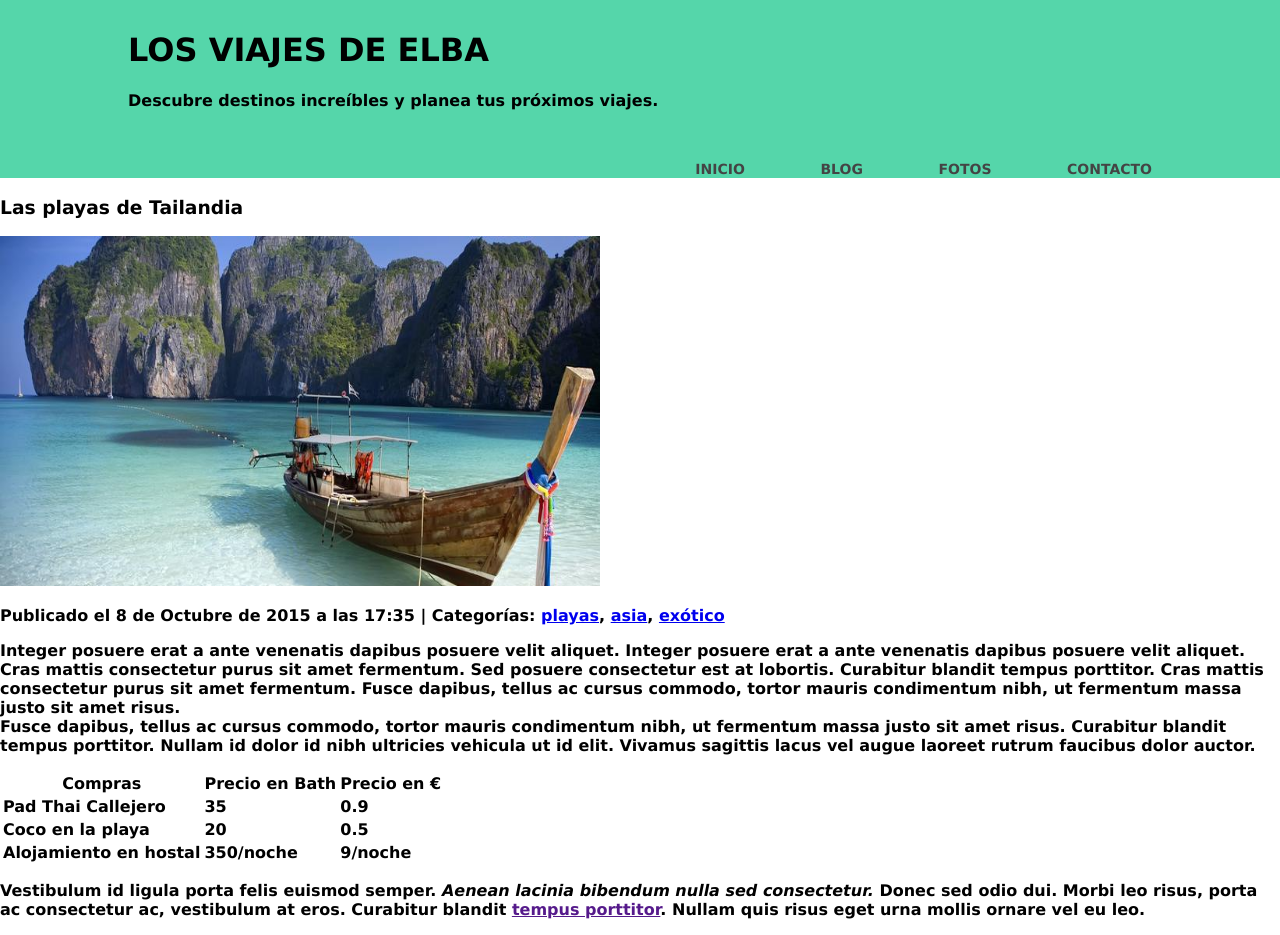
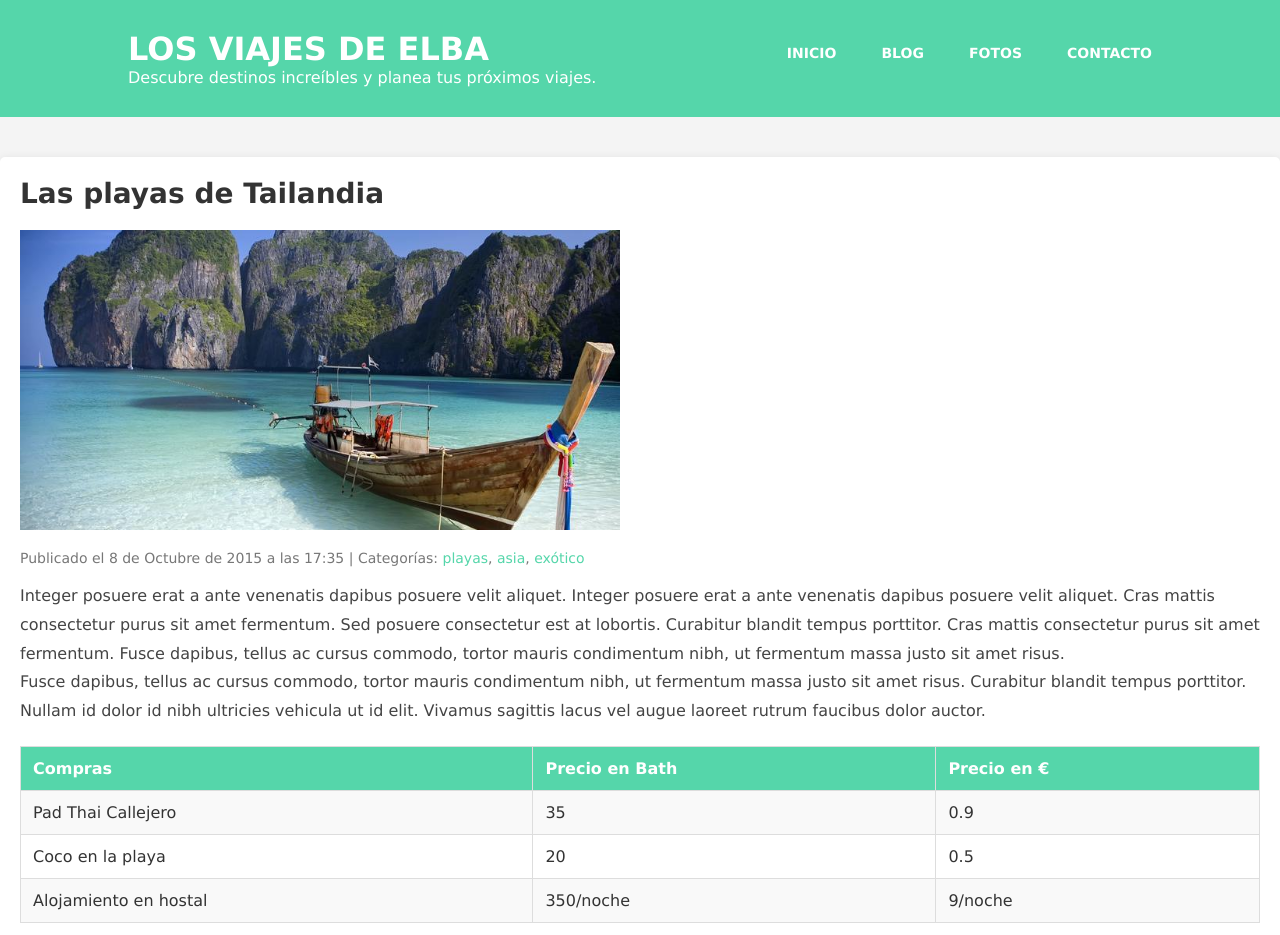
Before and after one commit to 1ZH13/Lab6DS5, a plain HTML site: page index.html in a window 1280 px wide. Shown: the top 935 px of the page. Drawn offline with Linux system fonts and the light colour scheme.

Commit message:
Agregando Cambios
Agrego cambios en el CSS

```diff
--- a/CSS/Style.css
+++ b/CSS/Style.css
@@ -1,76 +1,225 @@
 @import url('https://fonts.googleapis.com/css?family=Work+Sans:400,600');
 
-body{
+body {
     font-family: 'Lucida Sans', 'Lucida Sans Regular', 'Lucida Grande', 'Lucida Sans Unicode', Geneva, Verdana, sans-serif;
-    background-color: white;
+    background-color: #f4f4f4;
     margin: 0;
     padding: 0;
-    font-weight: 800;
-
+    color: #333;
 }
 
-/* NAVBAR SEGUN */
-.contenedor{
+header {
+    background: #55d6aa;
+    padding: 20px 0;
+}
+
+.contenedor {
     width: 80%;
     margin: 0 auto;
 }
 
-header{
-    background: #55d6aa;
-}
-
-header::after{
+header::after {
     content: '';
     display: table;
     clear: both;
 }
-.logo-lead{
+
+.logo-lead {
     float: left;
+    color: #fff;
     padding: 10px 0;
-
 }
 
-nav{
-    float:right;
+.logo-lead h1 {
+    font-size: 32px;
+    margin: 0;
+    font-weight: 600;
 }
 
-nav ul{
+.logo-lead p {
+    margin: 0;
+    font-size: 16px;
+}
+
+nav {
+    float: right;
+}
+
+nav ul {
     padding: 0;
     margin: 0;
     list-style: none;
 }
 
-nav li{
+nav li {
     display: inline-block;
     padding-top: 23px;
-    margin-left: 70px;
-    position: relative;
+    margin-left: 40px;
 }
-nav a{
-    color: #444;
+
+nav a {
+    color: #fff;
     text-decoration: none;
     text-transform: uppercase;
     font-size: 14px;
+    font-weight: bold;
+    position: relative;
 }
 
 nav a:hover {
     color: #000;
 }
 
-nav a ::before {
+nav a::before {
     content: '';
     display: block;
     height: 5px;
-    background-color: #444;
+    background-color: #fff;
     position: absolute;
-    top: 0;
+    top: -5px;
     width: 0%;
-    transition: all ease-in-out 250ms;
+    transition: width 250ms ease-in-out;
 }
 
 nav a:hover::before {
     width: 100%;
 }
 
+/* Post Styles */
+.post {
+    background: #fff;
+    margin: 40px 0;
+    padding: 20px;
+    border-radius: 5px;
+    box-shadow: 0 2px 10px rgba(0, 0, 0, 0.1);
+}
 
-/* Primera foto/titulo */
+.post-header h3 {
+    font-size: 28px;
+    margin: 0 0 10px;
+    color: #333;
+}
+
+.post-header img {
+    display: block;
+    margin: 20px 0;
+    width: 100%;
+    max-width: 600px;
+    height: auto;
+}
+
+.post-header .subtitulo {
+    font-size: 14px;
+    color: #777;
+    margin-bottom: 10px;
+}
+
+.post-header .subtitulo a {
+    color: #55d6aa;
+    text-decoration: none;
+}
+
+.post-header .subtitulo a:hover {
+    text-decoration: underline;
+}
+
+.post-body p {
+    font-size: 16px;
+    line-height: 1.8;
+    color: #444;
+}
+
+.post-body em {
+    font-style: italic;
+}
+
+.post-body a {
+    color: #55d6aa;
+    text-decoration: none;
+}
+
+.post-body a:hover {
+    text-decoration: underline;
+}
+
+/* Table Styling */
+table {
+    width: 100%;
+    border-collapse: collapse;
+    margin: 20px 0;
+}
+
+table th, table td {
+    padding: 12px;
+    text-align: left;
+    border: 1px solid #ddd;
+}
+
+table th {
+    background-color: #55d6aa;
+    color: #fff;
+}
+
+table tr:nth-child(even) {
+    background-color: #f9f9f9;
+}
+
+table tr:hover {
+    background-color: #f1f1f1;
+}
+
+/* Footer Styles */
+footer {
+    background: #333;
+    color: #fff;
+    text-align: center;
+    padding: 40px 0;
+    margin-top: 40px;
+}
+
+footer h4 {
+    font-size: 24px;
+    margin-bottom: 20px;
+}
+
+footer form {
+    max-width: 500px;
+    margin: 0 auto;
+}
+
+footer form fieldset {
+    border: none;
+    padding: 0;
+}
+
+footer form label {
+    display: block;
+    margin-bottom: 10px;
+    font-size: 16px;
+}
+
+footer form input[type="text"],
+footer form input[type="email"] {
+    width: calc(100% - 20px);
+    padding: 10px;
+    margin-bottom: 10px;
+    border-radius: 4px;
+    border: 1px solid #ddd;
+}
+
+footer form input[type="checkbox"] {
+    margin-left: 10px;
+}
+
+footer form input[type="submit"] {
+    background-color: #55d6aa;
+    color: #fff;
+    border: none;
+    padding: 10px 20px;
+    cursor: pointer;
+    border-radius: 4px;
+}
+
+footer form input[type="submit"]:hover {
+    background-color: #44c399;
+}
```
Also changed, not shown: index.html (+4 -4 lines).
